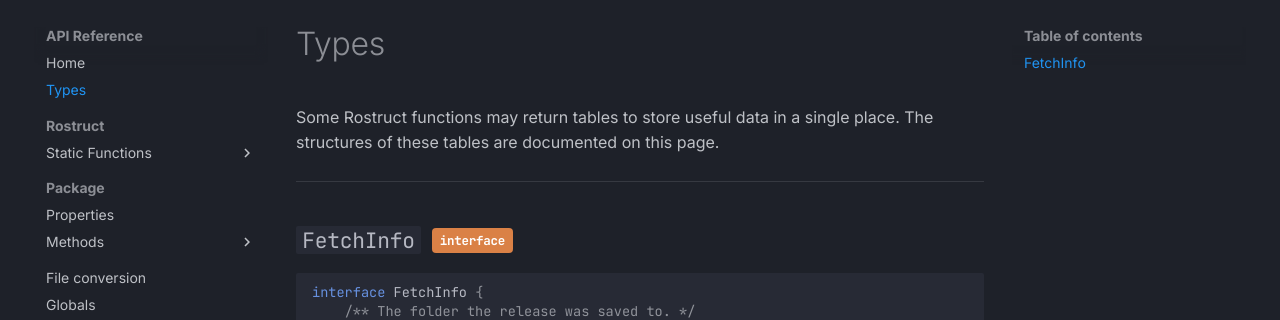
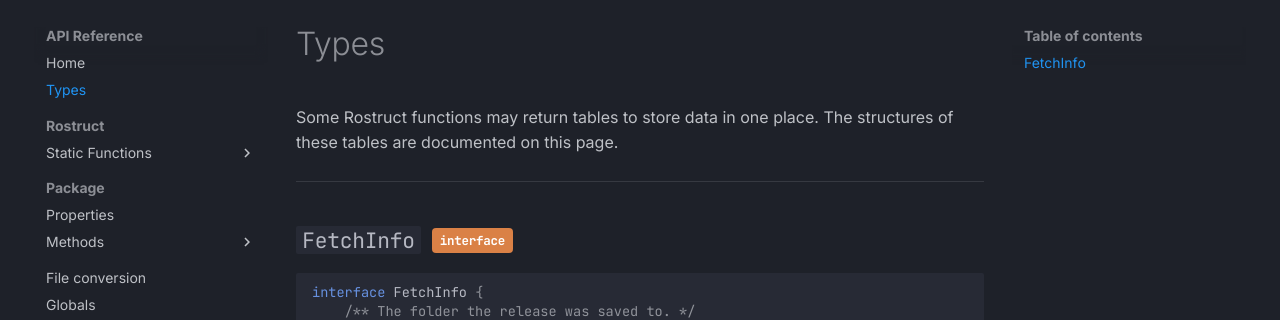
Before and after one commit to richie0866/Rostruct, an MkDocs documentation site: the page built from docs/api-reference/types.md, in a window 1280 px wide and 1048 px high. Shown: the part 123-443 px from the top of the window. Built offline with MkDocs 1.6.1 and Material for MkDocs 9.7.7, drawn with Linux system fonts in a browser that asks for light colours; comment, search, counter and statistics services are not loaded.

Commit message:
Update types.md

```diff
--- a/docs/api-reference/types.md
+++ b/docs/api-reference/types.md
@@ -1,6 +1,6 @@
 # Types
 
-Some Rostruct functions may return tables to store useful data in a single place. The structures of these tables are documented on this page.
+Some Rostruct functions may return tables to store data in one place. The structures of these tables are documented on this page.
 
 ---
 
```
